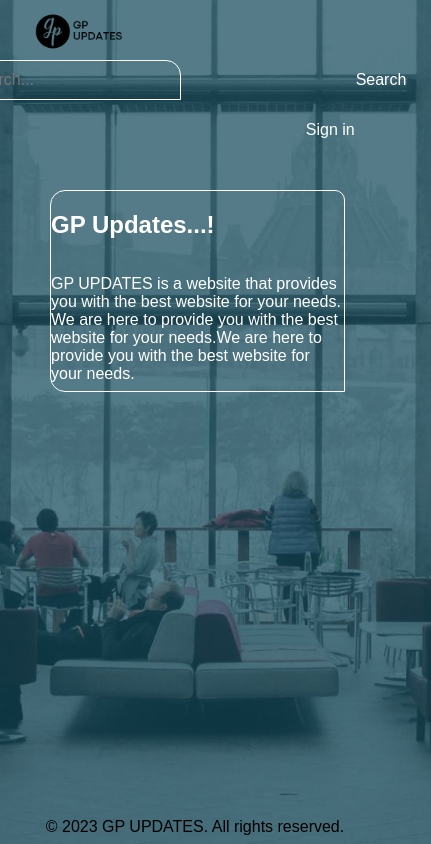
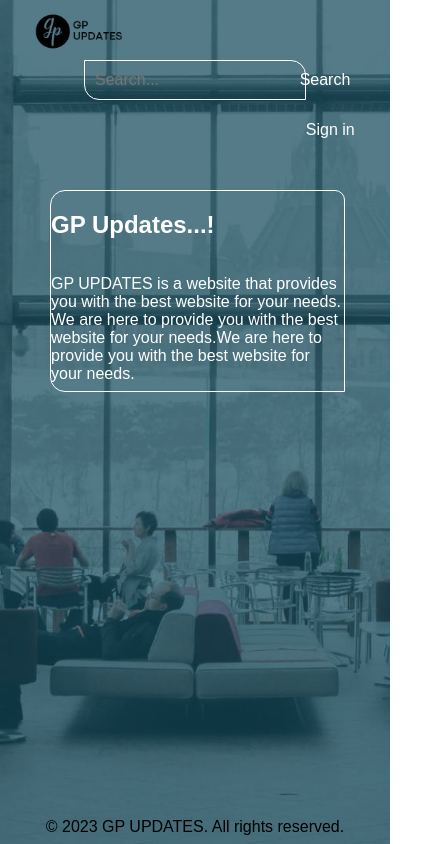
Before and after one commit to Gowri0016/GP-Updates, a website: page index.html in a window 390 px wide. Shown: the whole page, 431 px wide, since content can reach past the window. Drawn offline with nearby package versions, Linux system fonts and the light colour scheme.

Commit message:
Update index.html

```diff
--- a/index.html
+++ b/index.html
@@ -224,8 +224,9 @@
         .search-button {
             width: 100px;
             height: 40px;
-            margin-top: 10px;
-            margin-left: 150px;
+            position: fixed;
+            top: 60px;
+            right: 15px;
             border: none;
             background: none;
             color: white;
```
